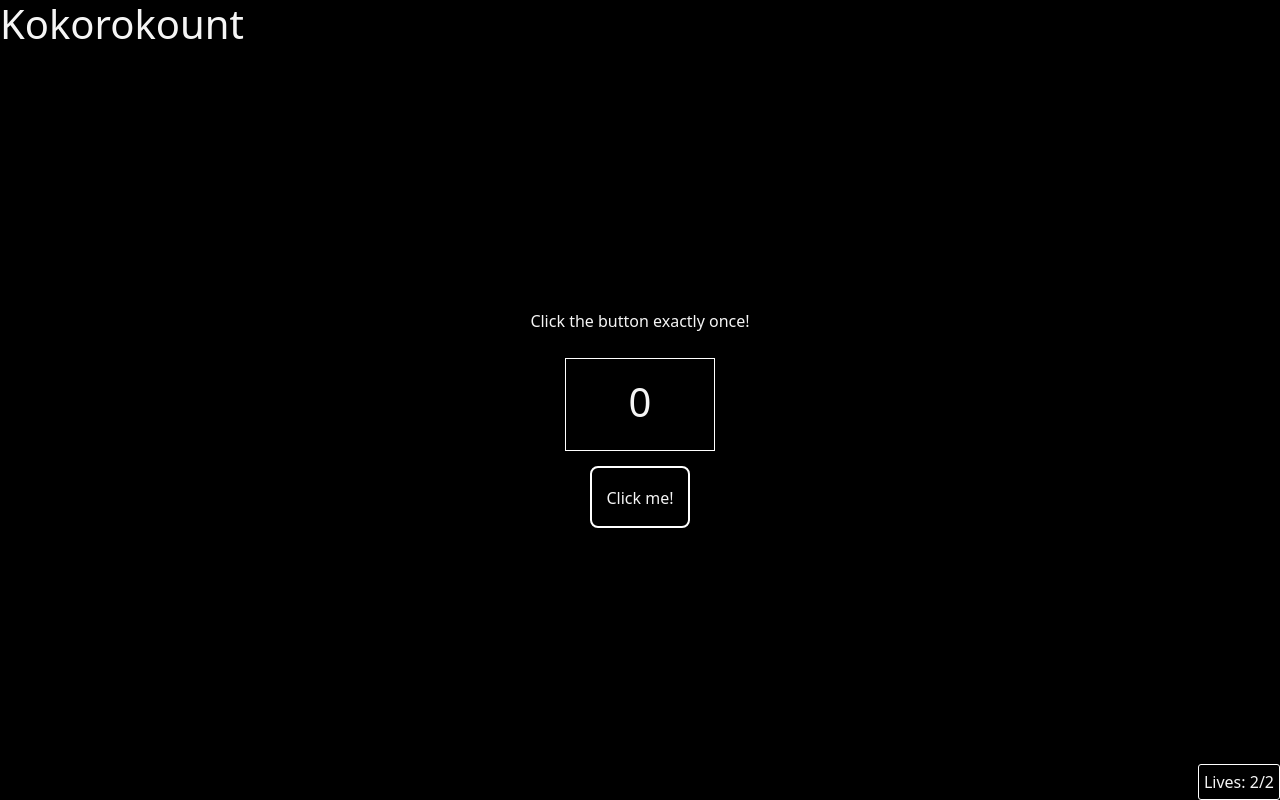
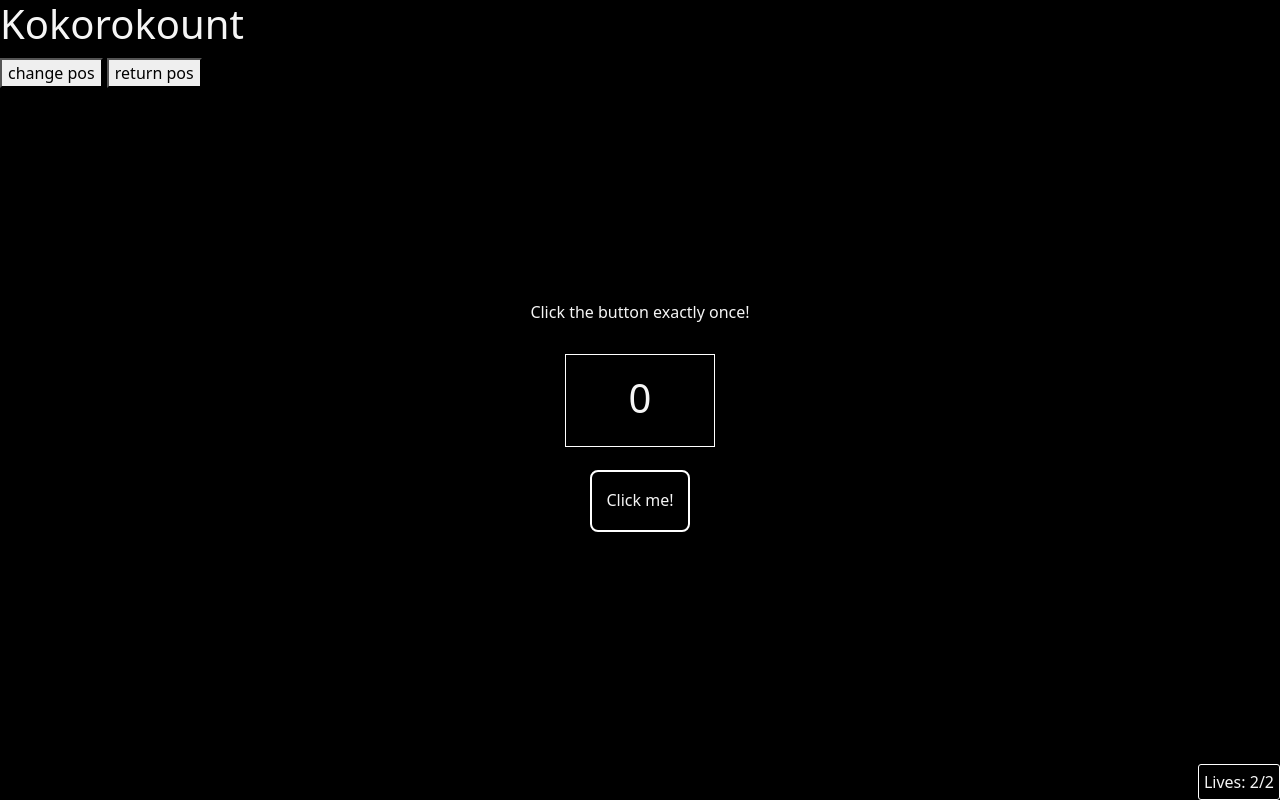
Before and after one commit to FeelsFeels/invisiclick, a website: page index.html in a window 1280 px wide. Drawn offline with Linux system fonts and the light colour scheme.

Commit message:
Changed css positioning of items to absolute
did so so we could use transform for the positions of the buttons

```diff
--- a/app.css
+++ b/app.css
@@ -4,12 +4,12 @@ body{
 }
 
 .game {
-    display: flex;
+    /* display: flex;
     flex-direction: column;
     justify-content: center;
-    align-items: center;
+    align-items: center; */
 
-    min-height: 90vh;
+    /* min-height: 90vh; */
     /* z-index: 1;
     position: absolute;
     top: 0;
@@ -19,18 +19,31 @@ body{
 }
 
 #instructions {
-    margin-bottom: 25px;
+    /* margin-bottom: 25px; */
+
+    position: absolute;
+    width: 100%;
+    /* left: 50%; */
+    top: 50%;
+    /* margin-left: -100px; */
+    margin-top: -100px;
+    text-align: center;
 }
 
 .click-counter-container{
-    display: flex;
+    /* display: flex; */
     justify-content: center;
     align-items: center;
-
-    position: relative;
-    border: 1px solid white;
     width: 150px;
     height: 93px;
+
+    position: absolute;
+    left: 50%;
+    top: 50%;
+    margin-left: -75px;
+    margin-top: -46px;
+
+    border: 1px solid white;
     font-size: 40px;
 
     overflow: hidden;
@@ -38,35 +51,52 @@ body{
 }
 
 #click-count{
-    position: absolute;
-    margin-bottom: 5px;
+    /* position: relative;
+    margin-bottom: 5px; */
+    text-align: center;
+    vertical-align: middle;
+    line-height: 85px;
+    /* line-height: 96px; */
 }
 
 #click-button {
-    margin-top: 15px;
+    position: absolute;
+    left: 50%;
+    top: 50%;
+    margin-top: 70px;
+    margin-left: -50px;
+
+
+
     width: 100px;
     height: 62px;
     border: 2px solid white;
     text-align: center;
-    padding-top: 18px;
+    padding-top: 16px;
     user-select: none;
 
     border-radius: 8px;
 
-    transition: transform 0.1s, border-color 0.1s, color 0.1s, box-shadow 0.1s;
+    transition: transform 0.1s, border-color 0.1s, color 0.03s;
+}
+.click-button-shifted {
+    position: absolute;
+    transform: translate(100%, 100%);
 
 }
+
 
 #click-button:hover {
     cursor: pointer;
 }
 
 #click-button:active{
-    border-color: #d7d7d6;
+    border-color: #b6b5b5;
     color: whitesmoke;
     box-shadow: 0 0.5em 0.5em -0.4em #4f4f4f;
 
-    transform: translateY(-0.10em);
+    /* transform: translateY(-0.10em); */
+    padding-top: 17px;
 }
 
 .coverup {
--- a/index.html
+++ b/index.html
@@ -10,10 +10,12 @@
 </head>
 <body>
     <h1 id="debug">Kokorokount</h1>
+    <button onclick="shiftClickButton()">change pos</button>
+    <button onclick="returnClickButtonToPosition()">return pos</button>
     <div id="root">
         <div class="game">
             <div id="instructions">
-                Click on the button once!
+                Click on the button exactly once!
             </div>
             <div class="click-counter-container">
                 <div class="coverup"></div>
--- a/index.js
+++ b/index.js
@@ -105,6 +105,16 @@ function gameLoop(){
     }
 }
 
+function shiftClickButton() {
+    clickButton.classList.add('click-button-shifted');
+    // let randtop = 10;
+    // clickButton.style.setProperty('position', 'absolute');
+    // clickButton.style.setProperty('top', 'absolute');
+}
+function returnClickButtonToPosition() {
+    // clickButton.classList.remove('click-button-shifted');
+}
+
 function nextLevel() {
     instructionsText.textContent = 'Click the button exactly ' + game.clicksNeeded + ' times!';
     game.count = 0;
@@ -137,7 +147,7 @@ clickButton.addEventListener("click", ()=> {
 
 
 
-debug.addEventListener("click", restartGame);
+debug.addEventListener("click", shiftClickButton);
 restartGame();
 
 // click-timer bottom-right-counter-enter bottom-right-counter-enter-active
```
